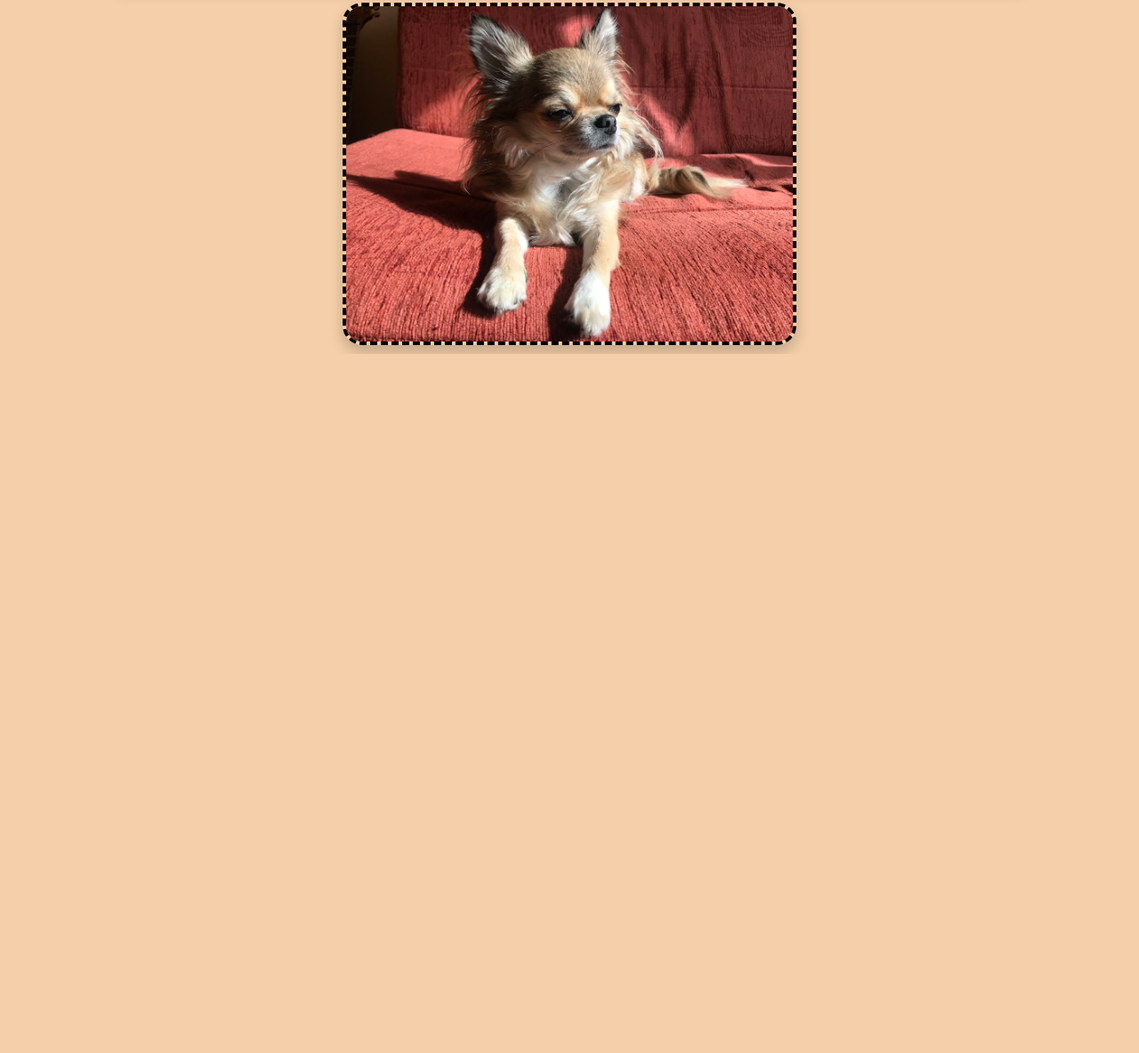
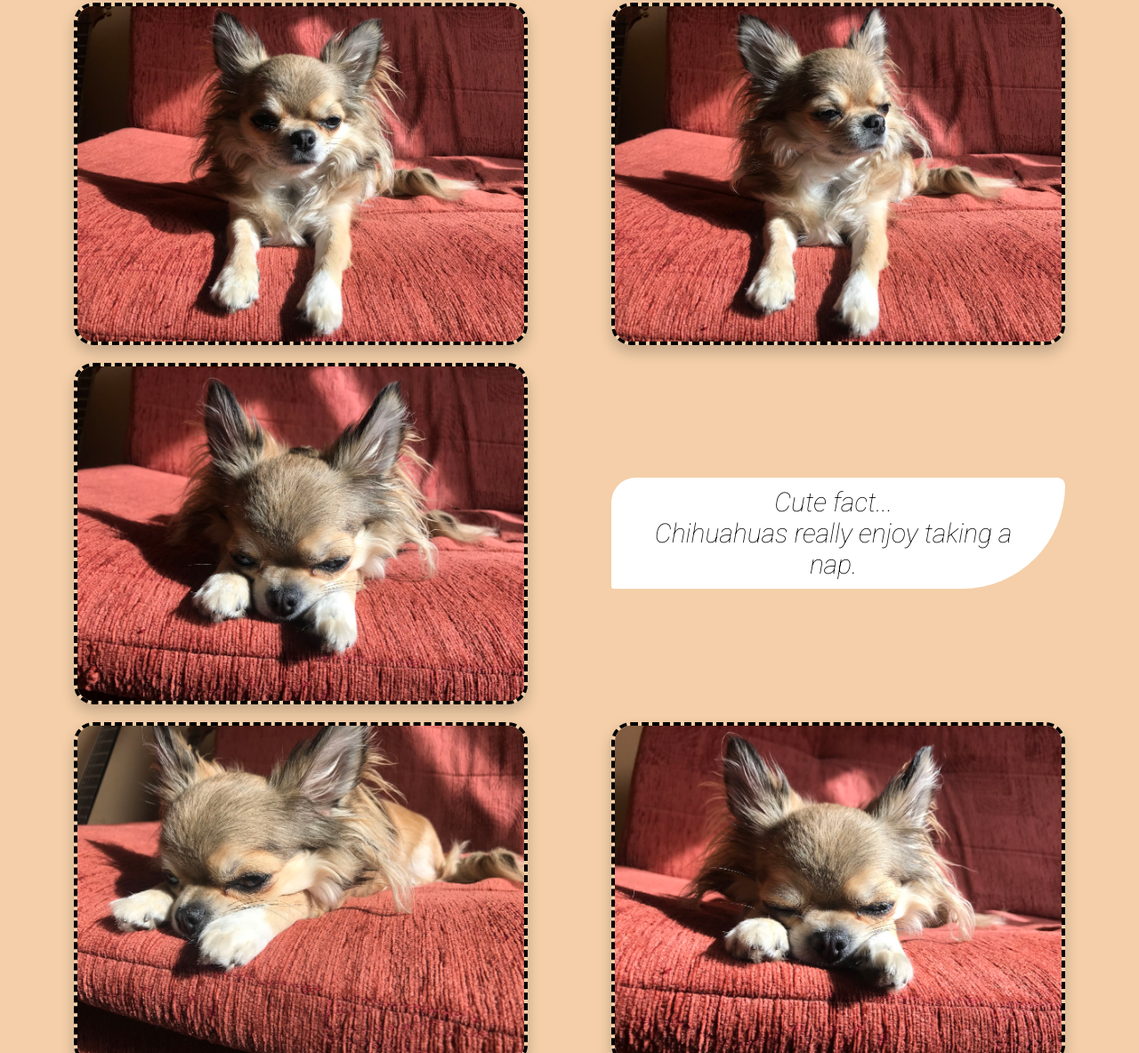
Before and after one commit to dzintars-magons/lightbox, a website: page index.html in a window 1280 px wide. Shown: the part 1616-2800 px from the top of the page at 89% size. Before the commit the page ends 2014 px from the top, so only its background shows below. Drawn offline with Linux system fonts and the light colour scheme.

Commit message:
added speech bubble

```diff
--- a/index.html
+++ b/index.html
@@ -14,11 +14,19 @@
     </div>
 
     <div class="gallery">
+        <div class="gallery__bubble">Cute fact...<br>Chihuahuas love to bathe in the sun.</div>
         <img src="img/small/queenie1-sm.JPG" alt="" class="gallery__image">
         <img src="img/small/queenie2-sm.JPG" alt="" class="gallery__image">
         <img src="img/small/queenie3-sm.JPG" alt="" class="gallery__image">
         <img src="img/small/queenie4-sm.JPG" alt="" class="gallery__image">
         <img src="img/small/queenie5-sm.JPG" alt="" class="gallery__image">
+        <img src="img/small/queenie6-sm.JPG" alt="" class="gallery__image">
+        <div class="gallery__bubble">Cute fact...<br>Chihuahuas really enjoy taking a nap.</div>
+        <img src="img/small/queenie7-sm.JPG" alt="" class="gallery__image">
+        <img src="img/small/queenie8-sm.JPG" alt="" class="gallery__image">
+        <img src="img/small/queenie9-sm.JPG" alt="" class="gallery__image">
+        <img src="img/small/queenie10-sm.JPG" alt="" class="gallery__image">
+        <img src="img/small/queenie11-sm.JPG" alt="" class="gallery__image">
     </div>
 
 </body>
--- a/scss/_lightbox.scss
+++ b/scss/_lightbox.scss
@@ -3,12 +3,12 @@ body {
     @include roboto;
     color: $primary-color;
 }
+
 .top-container {
     height: 100vh;
     background-image: url(../img/intro-lg.jpg);
     background-position: center;
     background-size: cover;
-    // box-shadow: 0px 24px 44px 0px rgba(0, 0, 0, 0.3);
     border: 2px dashed;
 
     &__heading {
@@ -21,7 +21,7 @@ body {
 .gallery {
     display: flex;
     flex-wrap: wrap;
-    justify-content: center;
+    justify-content: space-evenly;
 
     &__image {
         width: 510px;
@@ -30,4 +30,16 @@ body {
         border-radius: 22px;
         border: 4px dashed;
     }
+
+    &__bubble {
+        width: 510px;
+        font-size: 3rem;
+        border-radius: 84px 27px 350px 10px;
+        background-color: #fff;
+        align-self: center;
+        text-align: center;
+        margin: 1rem;
+        height: auto;
+        padding: 1rem 3rem 1rem 2rem;
+    }
 }
```
Also changed, not shown: css/main.css.
